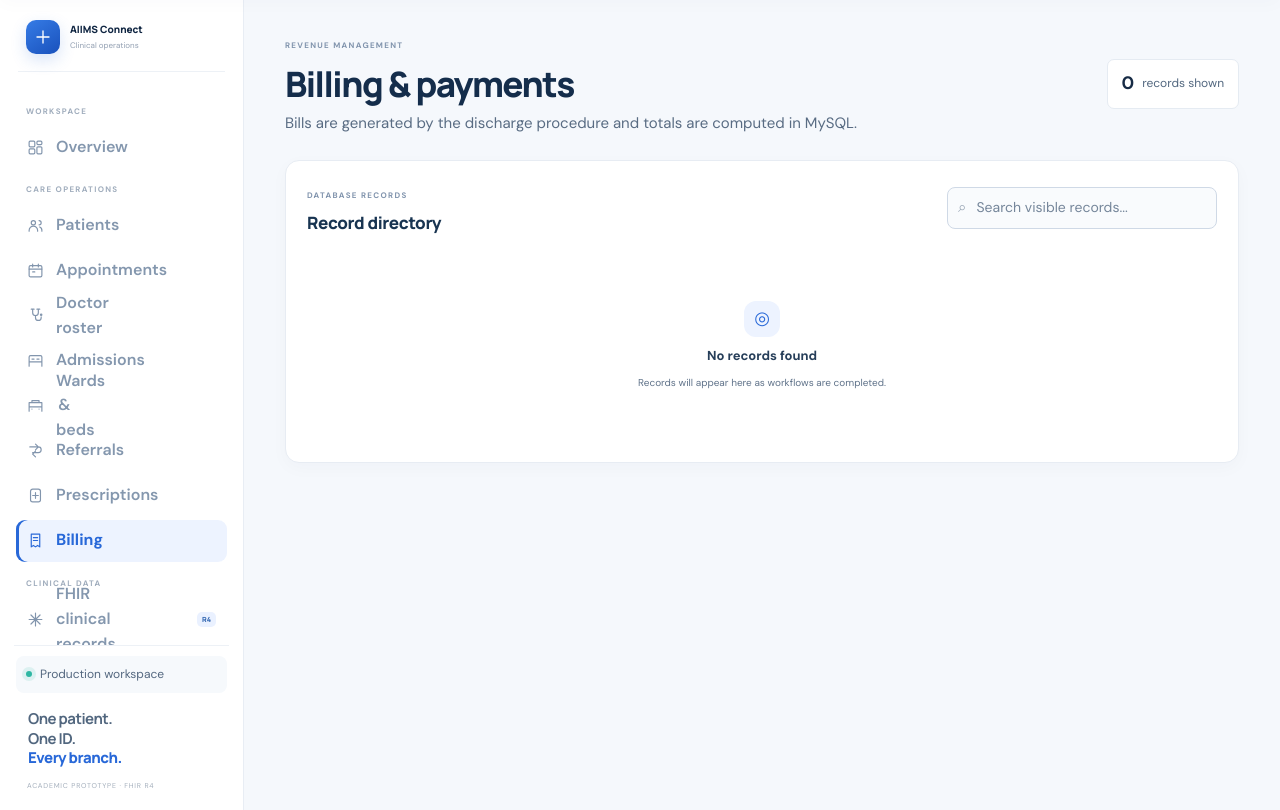
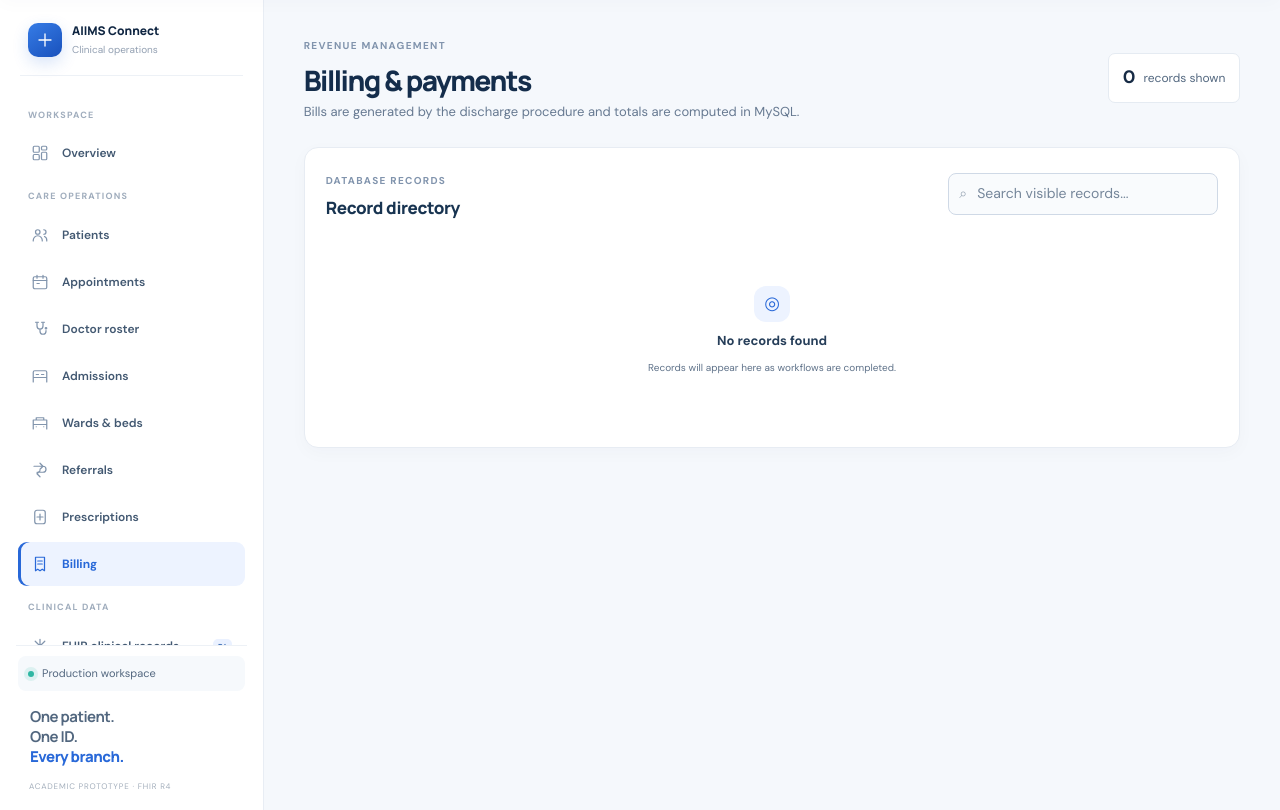
Before and after one commit to bitmorphic/aiims-connect, a Flask app: page /billing in a window 1280 px wide. Shown: the part 76-886 px from the top of the page. Run offline with Flask 3, Linux system fonts and the light colour scheme; the visitor is signed in with stand-in values (Sample User, id 1); data that the repository does not hold is empty.

Commit message:
Fix sidebar label width and improve workspace readability

```diff
--- a/static/style.css
+++ b/static/style.css
@@ -1601,3 +1601,68 @@ select:focus-visible, textarea:focus-visible {
 @media (prefers-reduced-motion:reduce) {
   *,*::before,*::after { scroll-behavior:auto !important; transition-duration:.01ms !important; animation-duration:.01ms !important; }
 }
+
+
+/* 24 Nov workspace correction: icon labels must use the full remaining nav width. */
+@media (min-width:901px) {
+  .app-layout { grid-template-columns:264px minmax(0,1fr); }
+  .app-sidebar { width:264px; min-width:264px; padding:22px 16px 18px; overflow:hidden; }
+}
+.sidebar-nav {
+  width:100%;
+  min-width:0;
+  min-height:0;
+  flex:1 1 auto;
+  overflow-x:hidden;
+  overflow-y:auto;
+}
+.side-link {
+  width:100%;
+  min-width:0;
+  min-height:44px;
+  flex-wrap:nowrap;
+  padding:0 13px;
+  gap:13px;
+  font-size:12px;
+  line-height:1.3;
+}
+.side-link > svg {
+  width:18px;
+  height:18px;
+  flex:0 0 18px;
+}
+.side-link > span {
+  width:auto;
+  min-width:0;
+  flex:1 1 auto;
+  color:inherit;
+  text-align:left;
+  font-size:12px;
+  line-height:1.3;
+  white-space:nowrap;
+  overflow:hidden;
+  text-overflow:ellipsis;
+}
+.side-link .nav-count { flex:0 0 auto; margin-left:auto; }
+.sidebar-label { font-size:9px; letter-spacing:1.2px; }
+.sidebar-context b { font-size:12px; }
+.sidebar-context small { font-size:10px; }
+.sidebar-status { font-size:11px; }
+.sidebar-version { font-size:8px; }
+.app-body { font-size:14px; line-height:1.55; }
+.app-main { padding:34px clamp(22px,3.1vw,48px) 58px; }
+.page-eyebrow { font-size:10px; }
+.page-heading h1 { font-size:clamp(28px,2.2vw,35px); line-height:1.16; }
+.page-heading p { font-size:13px; line-height:1.55; color:#667991; }
+.form-field input,.form-field select,.data-form input,.data-form select,.data-form textarea { font-size:14px; }
+.records-table th { font-size:11px; }
+.records-table td { font-size:12px; line-height:1.5; }
+.table-search input { font-size:14px; }
+@media (max-width:1180px) and (min-width:901px) {
+  .app-layout { grid-template-columns:250px minmax(0,1fr); }
+  .app-sidebar { width:250px; min-width:250px; }
+}
+@media (max-width:900px) {
+  .app-sidebar { width:280px; max-width:min(88vw,320px); }
+  .side-link > span { font-size:13px; }
+}
```
